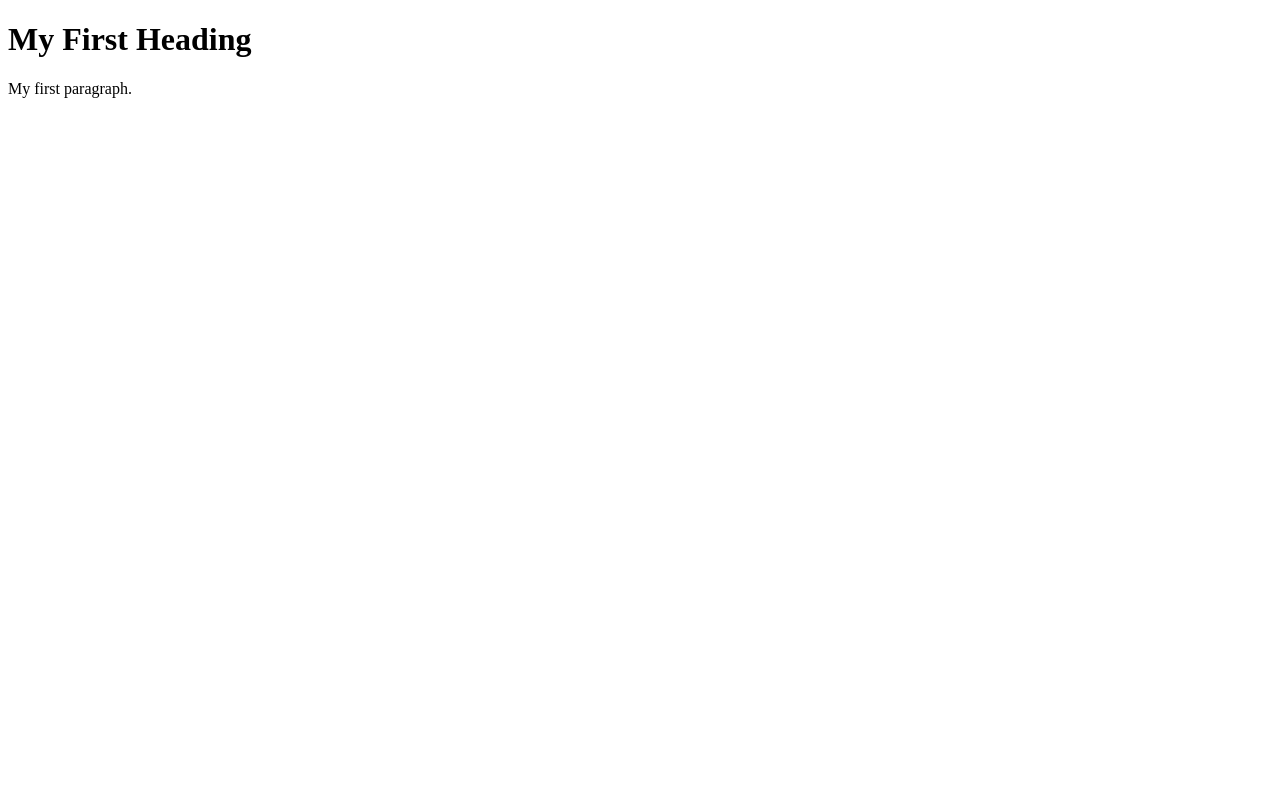
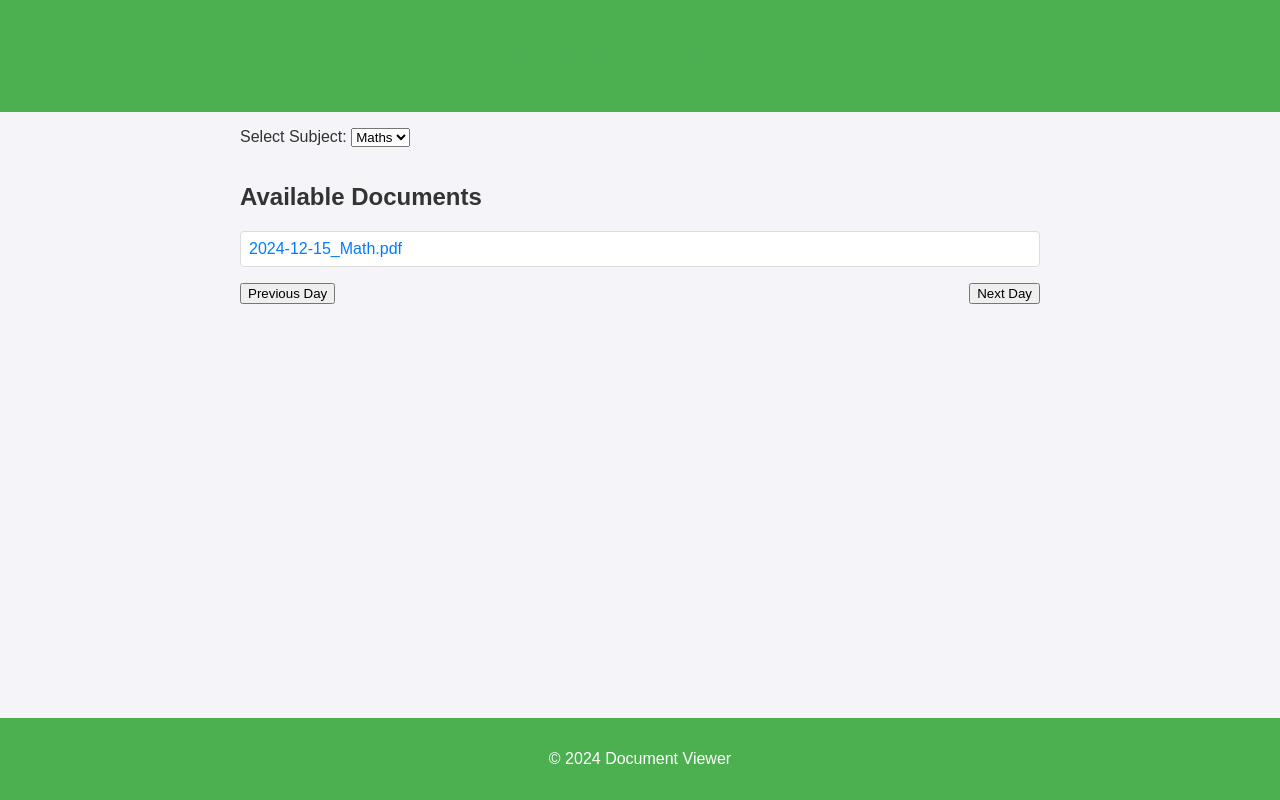
Before and after one commit to Yashmak84/Material, a plain HTML site: page index.html in a window 1280 px wide. Drawn offline with Linux system fonts and the light colour scheme.

Commit message:
Update index.html

```diff
--- a/index.html
+++ b/index.html
@@ -1,9 +1,169 @@
 <!DOCTYPE html>
-<html>
+<html lang="en">
+<head>
+    <meta charset="UTF-8">
+    <meta name="viewport" content="width=device-width, initial-scale=1.0">
+    <title>Document Viewer</title>
+    <style>
+        body {
+            font-family: Arial, sans-serif;
+            margin: 0;
+            padding: 0;
+            background-color: #f4f4f9;
+            color: #333;
+        }
+
+        header {
+            background-color: #4CAF50;
+            color: white;
+            text-align: center;
+            padding: 1rem 0;
+        }
+
+        main {
+            padding: 1rem;
+            max-width: 800px;
+            margin: 0 auto;
+        }
+
+        h1 {
+            color: #4CAF50;
+            text-align: center;
+        }
+
+        #subject-select {
+            margin-bottom: 1rem;
+        }
+
+        #file-list {
+            margin-top: 1rem;
+            list-style: none;
+            padding: 0;
+        }
+
+        #file-list li {
+            margin: 0.5rem 0;
+            padding: 0.5rem;
+            background-color: #fff;
+            border: 1px solid #ddd;
+            border-radius: 4px;
+        }
+
+        #file-list li a {
+            color: #007BFF;
+            text-decoration: none;
+        }
+
+        #file-list li a:hover {
+            text-decoration: underline;
+        }
+
+        .navigation {
+            display: flex;
+            justify-content: space-between;
+            margin-top: 1rem;
+        }
+
+        footer {
+            text-align: center;
+            padding: 1rem 0;
+            background-color: #4CAF50;
+            color: white;
+            position: fixed;
+            width: 100%;
+            bottom: 0;
+        }
+    </style>
+</head>
 <body>
+    <header>
+        <h1>Document Viewer</h1>
+    </header>
 
-<h1>My First Heading</h1>
-<p>My first paragraph.</p>
+    <main>
+        <label for="subject-select">Select Subject:</label>
+        <select id="subject-select">
+            <option value="Maths">Maths</option>
+            <!-- Add more subjects as needed -->
+        </select>
 
+        <h2>Available Documents</h2>
+        <ul id="file-list">
+            <!-- File links will be dynamically added here -->
+        </ul>
+
+        <div class="navigation">
+            <button id="prev-day">Previous Day</button>
+            <button id="next-day">Next Day</button>
+        </div>
+    </main>
+
+    <footer>
+        <p>&copy; 2024 Document Viewer</p>
+    </footer>
+
+    <script>
+        // Example file structure (to simulate GitHub folders)
+        const fileStructure = {
+            Maths: [
+                { name: "2024-12-15_Math.pdf", url: "Maths/2024-12-15_Math.pdf" },
+                { name: "2024-12-16_Math.pdf", url: "documents/Maths/2024-12-16_Math.pdf" },
+                { name: "2024-12-17_Math.pdf", url: "documents/Maths/2024-12-17_Math.pdf" }
+            ]
+        };
+
+        const subjectSelect = document.getElementById('subject-select');
+        const fileList = document.getElementById('file-list');
+        const prevDayButton = document.getElementById('prev-day');
+        const nextDayButton = document.getElementById('next-day');
+
+        let currentSubject = subjectSelect.value;
+        let currentIndex = 0;
+
+        // Function to display files for the current subject and date
+        function displayFiles() {
+            fileList.innerHTML = '';
+
+            const files = fileStructure[currentSubject];
+            if (files && files[currentIndex]) {
+                const file = files[currentIndex];
+                const listItem = document.createElement('li');
+                const link = document.createElement('a');
+                link.href = file.url;
+                link.textContent = file.name;
+                link.download = file.name;
+
+                listItem.appendChild(link);
+                fileList.appendChild(listItem);
+            } else {
+                fileList.innerHTML = '<li>No files available for this date.</li>';
+            }
+        }
+
+        // Event listeners for navigation buttons
+        prevDayButton.addEventListener('click', () => {
+            if (currentIndex > 0) {
+                currentIndex--;
+                displayFiles();
+            }
+        });
+
+        nextDayButton.addEventListener('click', () => {
+            if (currentIndex < fileStructure[currentSubject].length - 1) {
+                currentIndex++;
+                displayFiles();
+            }
+        });
+
+        // Event listener for subject selection
+        subjectSelect.addEventListener('change', () => {
+            currentSubject = subjectSelect.value;
+            currentIndex = 0; // Reset to the first file for the new subject
+            displayFiles();
+        });
+
+        // Initial display
+        displayFiles();
+    </script>
 </body>
 </html>
```
